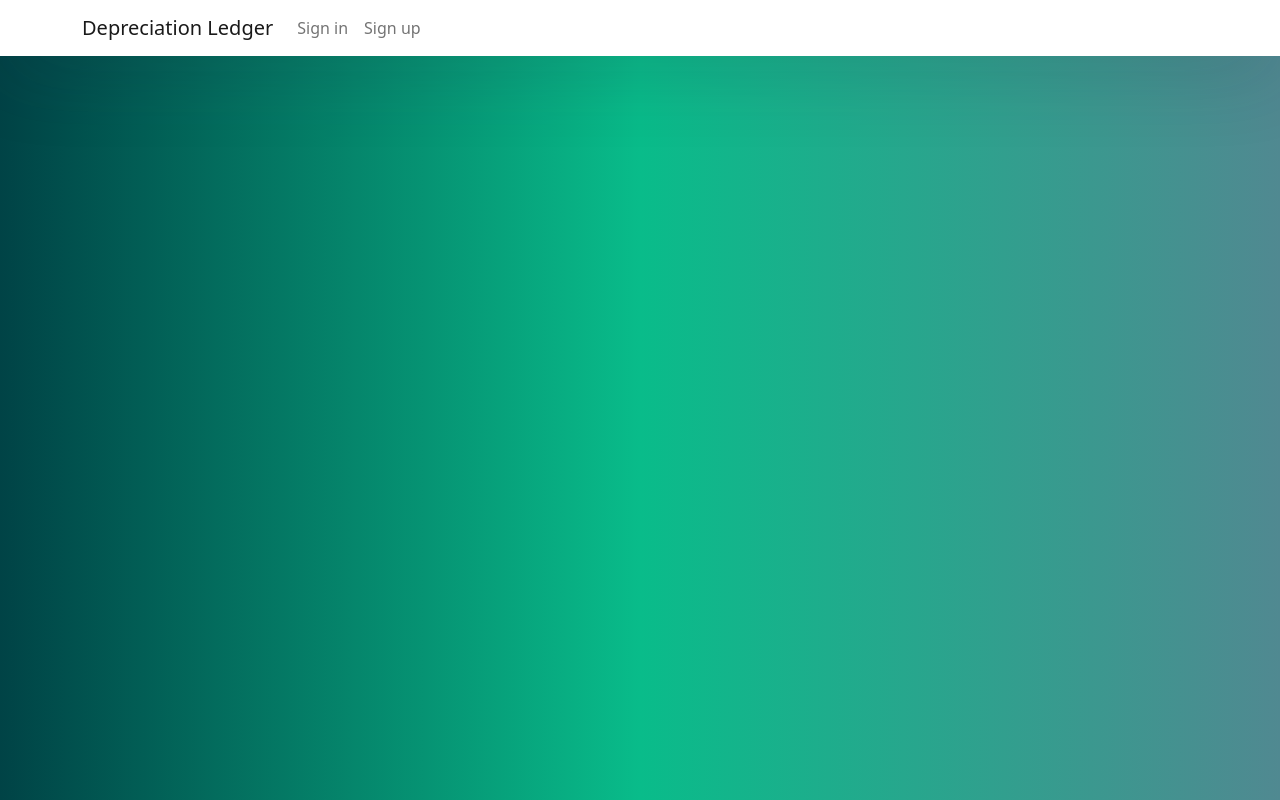
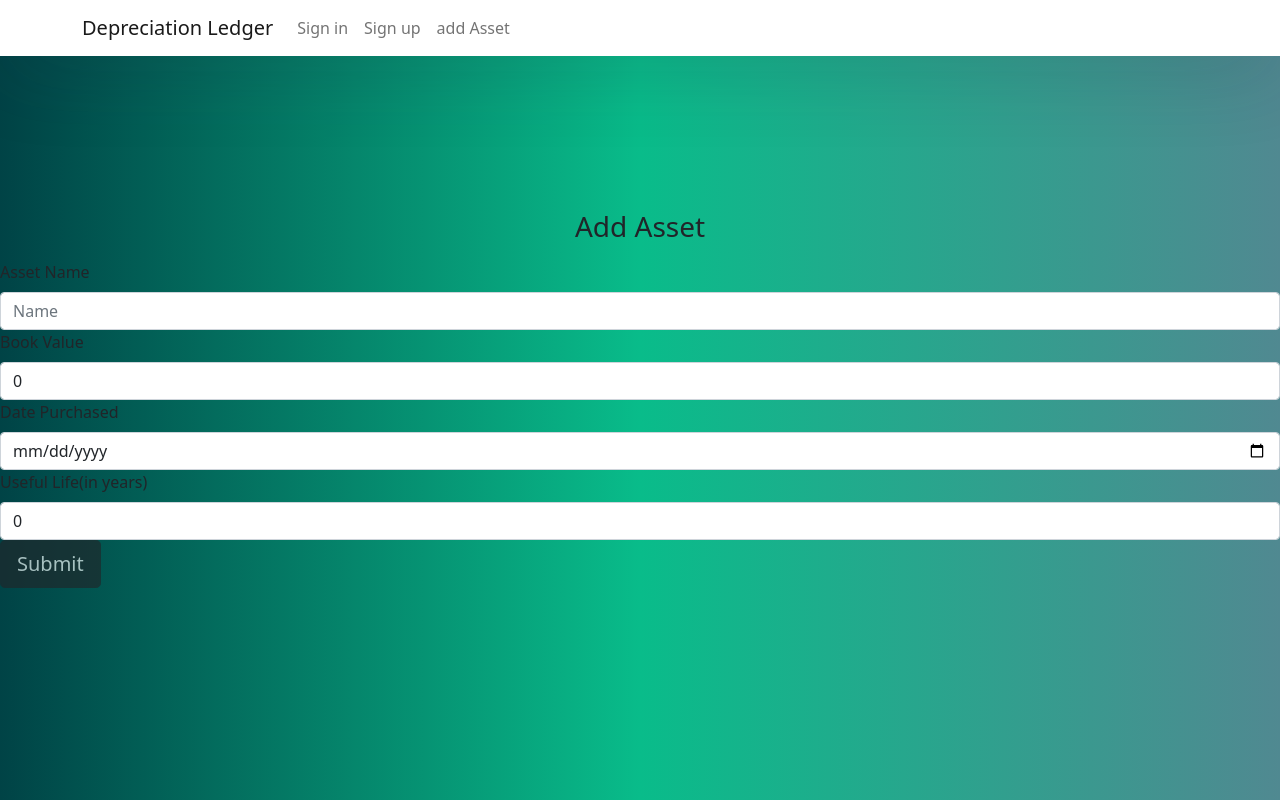
Before and after one commit to Vandy-P3/Subsidiary-Ledger, a React (Create React App) app in the folder sub-ledger/: page /addAsset in a window 1280 px wide. Built offline with nearby package versions, Linux system fonts and the light colour scheme.

Commit message:
add asset form

```diff
--- a/sub-ledger/src/App.js
+++ b/sub-ledger/src/App.js
@@ -6,6 +6,7 @@ import { BrowserRouter as Router, Switch, Route, Link } from "react-router-dom";
 import Login from "./components/login/login.component";
 import SignUp from "./components/signup/signup.component";
 import HomePage from "./components/homePage/homePage.component";
+import assetForm from "./components/assetForm/assetForm.component";
 
 
 
@@ -30,6 +31,11 @@ function App() {
                     Sign up
                   </Link>
                 </li>
+                <li>
+                  <Link className='nav-link' to={'/addAsset'}>
+                    add Asset
+                  </Link>
+                </li>
               </ul>
             </div>
           </div>
@@ -41,6 +47,7 @@ function App() {
               <Route exact path="/" component={HomePage} />
               <Route path="/sign-in" component={Login} />
               <Route path="/sign-up" component={SignUp} />
+              <Route path='/addAsset' component={assetForm} />
             </Switch>
           </div>
         </div>
--- /dev/null
+++ b/sub-ledger/src/components/assetForm/assetForm.component.js
@@ -0,0 +1,125 @@
+import React, { useState } from 'react'
+import { Form, Button, Alert} from 'react-bootstrap';
+import { addAsset } from '../../utils/API';
+
+
+function AssetForm() {
+    const [assetFormData, setAssetFormData] = useState({ name: '', bookValue: 0, monthPurchased: '', usefulLife: 0 });
+    const [validated] = useState(false);
+    const [showAlert, setShowAlert] = useState(false);
+
+    const handleInputChange = (event) => {
+      const { name, value } = event.target;
+      setAssetFormData({ ...assetFormData, [name]: value });
+    };
+
+    const handleFormSubmit = async (event) => {
+      event.preventDefault();
+
+      // check if form has everything (as per react-bootstrap docs)
+      const form = event.currentTarget;
+      if (form.checkValidity() === false) {
+        event.preventDefault();
+        event.stopPropagation();
+      }
+
+      try {
+        const response = await addAsset(assetFormData);
+
+        console.log(response);
+
+
+        if (!response.ok) {
+          throw new Error('something went wrong!');
+        }
+
+        const { asset } = await response.json();
+        console.log(asset);
+
+      } catch (err) {
+        console.error(err);
+        setShowAlert(true);
+      }
+
+      setAssetFormData({
+        name: '',
+        bookValue: '',
+        monthPurchased: '',
+        usefulLife: ''
+      });
+    };
+
+
+    return (
+        <>
+            <Form noValidate validated={validated} onSubmit={handleFormSubmit}>
+                <h3>Add Asset</h3>
+                <Alert dismissible onClose={() => setShowAlert(false)} show={showAlert} variant='danger'>
+                Something went wrong with your Asset!
+                </Alert>
+
+
+                <Form.Group>
+                    <Form.Label>Asset Name</Form.Label>
+                    <Form.Control
+                    type="text"
+                    name='name'
+                    placeholder="Name"
+                    value={assetFormData.name}
+                    onChange={handleInputChange}
+                    required
+                    />
+                    <Form.Control.Feedback type='invalid'>Asset Name is required!</Form.Control.Feedback>
+                </Form.Group>
+
+                <Form.Group>
+                    <Form.Label>Book Value</Form.Label>
+                    <Form.Control
+                    type="number"
+                    name='bookValue'
+                    placeholder="5000"
+                    value={assetFormData.bookValue}
+                    onChange={handleInputChange}
+                    required
+                    />
+                    <Form.Control.Feedback type='invalid'>Book Value is required!</Form.Control.Feedback>
+                </Form.Group>
+
+                <Form.Group>
+                    <Form.Label>Date Purchased</Form.Label>
+                    <Form.Control
+                    type='date'
+                    placeholder='1/15/20'
+                    name='monthPurchased'
+                    onChange={handleInputChange}
+                    value={assetFormData.monthPurchased}
+                    required
+                    />
+                    <Form.Control.Feedback type='invalid'>Month Purchased is required!</Form.Control.Feedback>
+                </Form.Group>
+
+                <Form.Group>
+                    <Form.Label>Useful Life(in years)</Form.Label>
+                    <Form.Control
+                    type='number'
+                    placeholder='5'
+                    name='usefulLife'
+                    onChange={handleInputChange}
+                    value={assetFormData.usefulLife}
+                    required
+                    />
+                    <Form.Control.Feedback type='invalid'>Useful Life is required!</Form.Control.Feedback>
+                </Form.Group>
+                <Button
+                    disabled={!(assetFormData.usefulLife && assetFormData.monthPurchased && assetFormData.name && assetFormData.bookValue)}
+                    type='submit'
+                    variant='success'
+                    className='btn-dark btn-lg btn-block'>
+                    Submit
+                </Button>
+            </Form>
+        </>
+    )
+}
+
+export default AssetForm
```
Also changed, not shown: sub-ledger/src/components/BasicTable.js (deleted, +0 -49 lines), sub-ledger/src/components/columns.js (deleted, +0 -30 lines).
